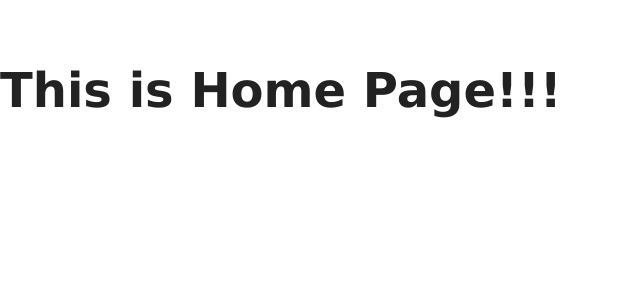
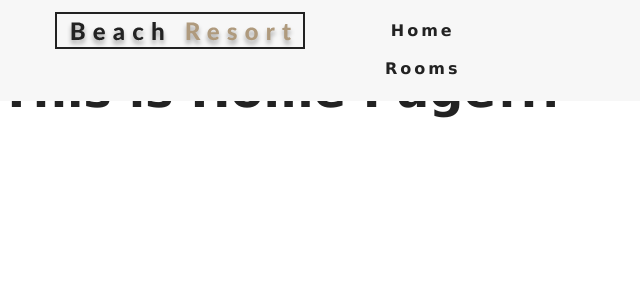
Before and after one commit to frankenstein32/Knights-Inn, a React (Create React App) app: page / in a window 1280 px wide. Shown: the top 300 px of the page, without its empty margins (0-640 px from the left). Built offline with nearby package versions, Linux system fonts and the light colour scheme.

Commit message:
Navbar setup

```diff
--- a/src/App.js
+++ b/src/App.js
@@ -2,15 +2,19 @@
 import {Route, Switch} from 'react-router-dom'
 import './App.css';
 
-// Componenets import
+// Routes import
 import Error from './pages/Error'
 import Home from './pages/Home'
 import Rooms from './pages/Rooms'
 import SingleRoom from './pages/SingleRoom'
 
+// Components import
+import Navbar from './components/Navbar';
+
 function App() {
   return (
    <div>
+     <Navbar />
      <Switch>
       <Route exact path="/" component={Home} />
       <Route exact path="/rooms/" component={Rooms} />
--- /dev/null
+++ b/src/components/Navbar.js
@@ -0,0 +1,43 @@
+import React from 'react'
+import logo from '../images/logo.svg'
+import {FaAlignRight} from 'react-icons/fa'
+import {Link} from 'react-router-dom'
+
+class Navbar extends React.Component{
+
+    state = {
+        isOpened: false
+    }
+
+    handleToggle = () => {
+        console.log('Now: ', this.state.isOpened)
+        this.setState({isOpened: !this.state.isOpened});
+    }
+
+    render(){
+        return(
+            <nav className="navbar">
+                <div className="nav-center">
+                    <div className="nav-header">
+                        <Link to="/">
+                            <img src={logo} alt="Beach Resort"/>
+                        </Link>
+                        <button type="button" className="nav-btn" onClick={this.handleToggle}>
+                            <FaAlignRight className="nav-icon" />
+                        </button>
+
+                    </div>
+                    <ul className={this.state.isOpened ? "nav-links show-nav" : "nav-links"}>
+                        <li>
+                            <Link to="/" >Home</Link>
+                            <Link to="/rooms/" >Rooms</Link>
+                        </li>
+                    </ul>
+                </div>
+
+            </nav>
+        );
+    }
+}
+
+export default Navbar;
```
